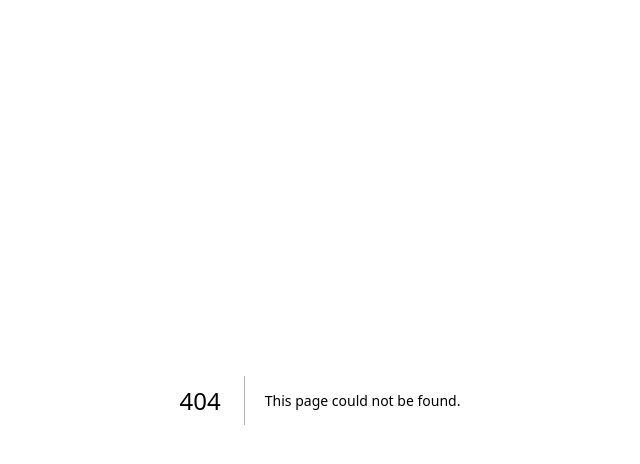
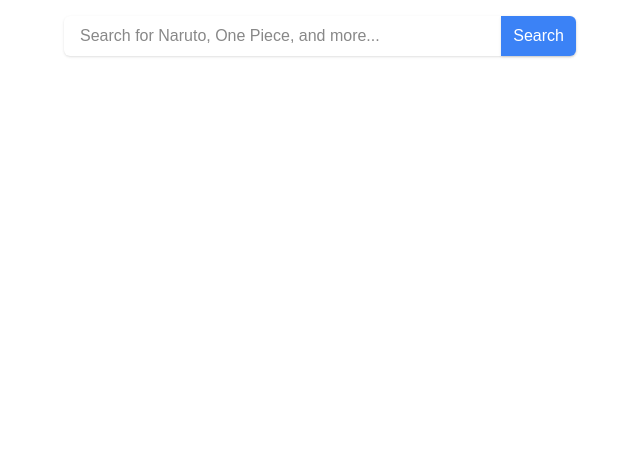
Before and after one commit to sahinmeric/anime-finder, a Next.js app: page /SearchForm in a window 1280 px wide. Before the commit this address had no page. Shown: the top 464 px of the page, without its empty margins (320-960 px from the left). Built offline with nearby package versions, Linux system fonts and the light colour scheme.

Commit message:
search form component created

```diff
--- /dev/null
+++ b/pages/SearchForm.tsx
@@ -0,0 +1,40 @@
+import { useState } from "react";
+
+interface SearchFormProps {
+  onSearch: (term: string) => void;
+}
+
+const SearchForm: React.FC<SearchFormProps> = ({ onSearch }) => {
+  const [searchTerm, setSearchTerm] = useState("");
+
+  const handleSearchClick = (e: React.FormEvent) => {
+    e.preventDefault();
+    if (searchTerm.trim()) {
+      onSearch(searchTerm.trim());
+    }
+  };
+
+  return (
+    <div className="search-form-container py-4">
+      <form className="flex justify-center" onSubmit={handleSearchClick}>
+        <div className="relative w-full max-w-lg">
+          <input
+            type="text"
+            className="w-full px-4 py-2 text-black rounded-md outline-none shadow focus:ring-2 focus:ring-blue-500"
+            placeholder="Search for Naruto, One Piece, and more..."
+            value={searchTerm}
+            onChange={(e) => setSearchTerm(e.target.value)}
+          />
+          <button
+            type="submit"
+            className="absolute right-0 top-0 h-full bg-blue-500 text-white px-3 py-1 rounded-r-md hover:bg-blue-600 transition shadow"
+          >
+            Search
+          </button>
+        </div>
+      </form>
+    </div>
+  );
+};
+
+export default SearchForm;
```
